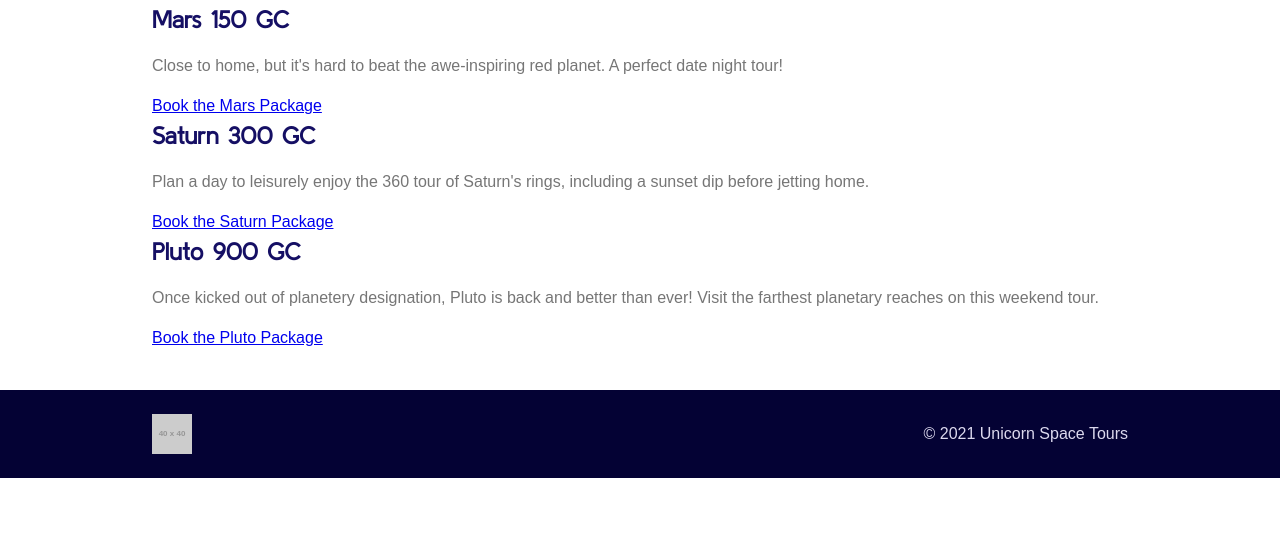
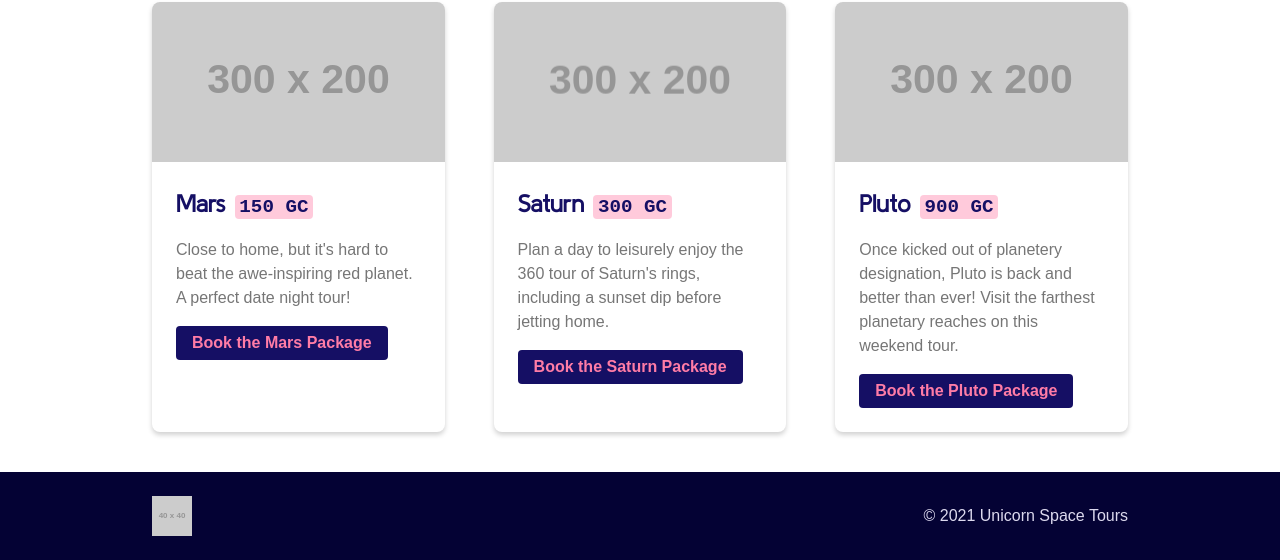
Before and after one commit to MattPahuta/learnfromsteph-capstone, a website: page src/index.html in a window 1280 px wide. Shown: the part 656-1216 px from the top of the page. Before the commit the page ends 1134 px from the top, so only its background shows below. Drawn offline with Linux system fonts and the light colour scheme; placeholder pictures from the web are drawn by us.

Commit message:
Card section list styles and utilities

```diff
--- a/src/index.html
+++ b/src/index.html
@@ -26,27 +26,49 @@
       <!-- Tour Packages Section -->
       <section class="margin-v-lg">
         <h2 class="text-dark">Tour Packages</h2>
+        <!-- Card List -->
+        <ul role="list" class="list-unstyled flexbox flexbox--3col">
+          <li class="card">
             <!-- Card 1 -->
+            <div class="card__img" style="background-image: url(https://placehold.it/300x200);">
+            </div>
+            <div class="card__content">
               <h3 class="text-dark">Mars <span>150 GC</span></h3>
               <p>
                 Close to home, but it's hard to beat the awe-inspiring red planet. A
                 perfect date night tour!
               </p>
-        <a href="#">Book the Mars Package</a>
+              <a class="button" href="#">Book the Mars Package</a>
+            </div>
+          </li>
+          <li class="card">
             <!-- Card 2 -->
+            <div class="card__img" style="background-image: url(https://placehold.it/300x200);">
+            </div>
+            <div class="card__content">
               <h3 class="text-dark">Saturn <span>300 GC</span></h3>
               <p>
                 Plan a day to leisurely enjoy the 360 tour of Saturn's rings,
                 including a sunset dip before jetting home.
               </p>
-        <a href="#">Book the Saturn Package</a>
+              <a class="button" href="#">Book the Saturn Package</a>
+            </div>
+          </li>
+          <li class="card">
             <!-- Card 3 -->
+            <div class="card__img" style="background-image: url(https://placehold.it/300x200);">
+            </div>
+            <div class="card__content">
               <h3 class="text-dark">Pluto <span>900 GC</span></h3>
               <p>
                 Once kicked out of planetery designation, Pluto is back and better
                 than ever! Visit the farthest planetary reaches on this weekend tour.
               </p>
-        <a href="#">Book the Pluto Package</a>
+              <a class="button" href="#">Book the Pluto Package</a>
+            </div>
+          </li>
+        </ul>
+
       </section>
     </main>
     <!-- Footer Section -->
--- a/src/style.css
+++ b/src/style.css
@@ -95,10 +95,56 @@ main {
   color: #767676;
 }
 
+/* Component: Card */
+.card {
+  border-radius: 8px;
+  box-shadow: 0px 3px 5px rgba(0, 0, 0, 0.18);
+}
+
+.card__img {
+  min-height: 20vh;
+  background-repeat: no-repeat;
+  background-size: cover;
+  background-position: center;
+  border-radius: 8px 8px 0 0;
+}
+
+.card__content {
+  padding: 24px;
+}
+
+.card h3 span {
+  font-family: monospace;
+  font-size: 0.8em;
+  padding: 0.05em 0.25em;
+  background-color: rgba(255, 124, 166, 0.4);
+  border-radius: 4px;
+}
+
+/* Component: Button */
+
+.button {
+  text-decoration: none;
+  padding: 0.5em 1em;
+  border-radius: 4px;
+  background-color: #150f64;
+  color: #ff7ca6;
+  font-weight: bold;
+  display: inline-block;
+  text-align: center;
+  line-height: 1.1;
+}
+
 /* Type Utilities */
 .lead {
   font-size: 125%;
   letter-spacing: 0.03em;
+}
+
+.list-unstyled {
+  margin: 0;
+  padding: 0;
+  list-style: none;
 }
 
 /* Color Utilities */
@@ -141,6 +187,10 @@ main {
   justify-content: space-between;
 }
 
+.flexbox--3col > * {
+  flex: 0 1 30%;
+}
+
 .flexbox--aligncenter {
   align-items: center;
 }
```
Also changed, not shown: dist/index.html, dist/style.css. Lines whose indentation alone changed are shown as unchanged.
